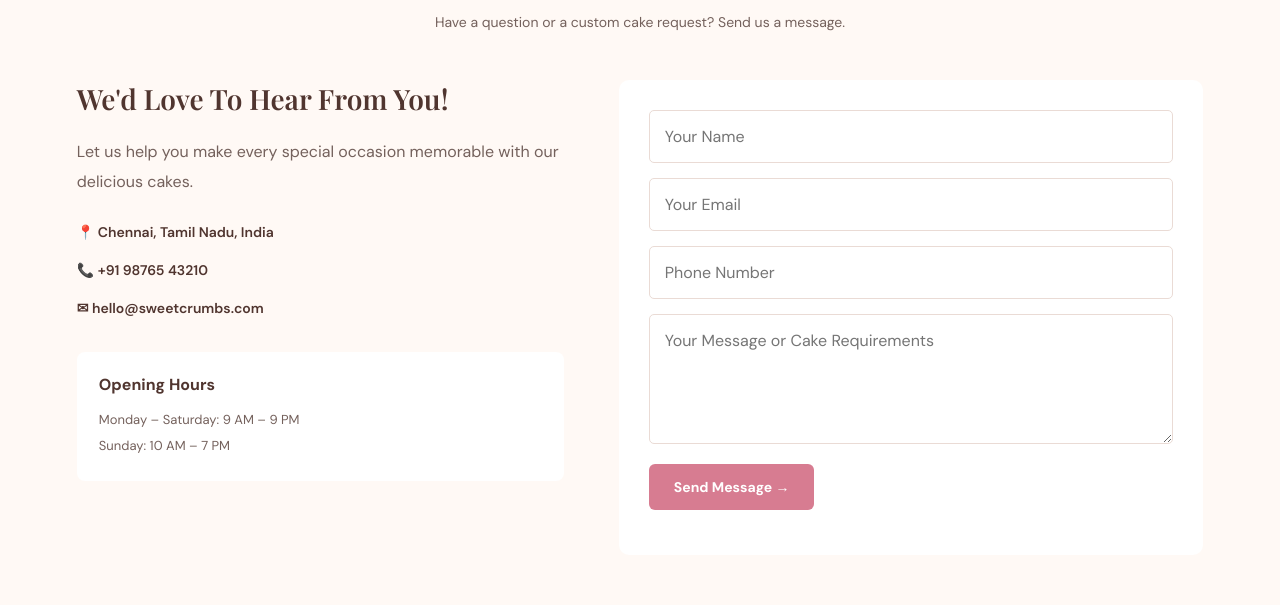
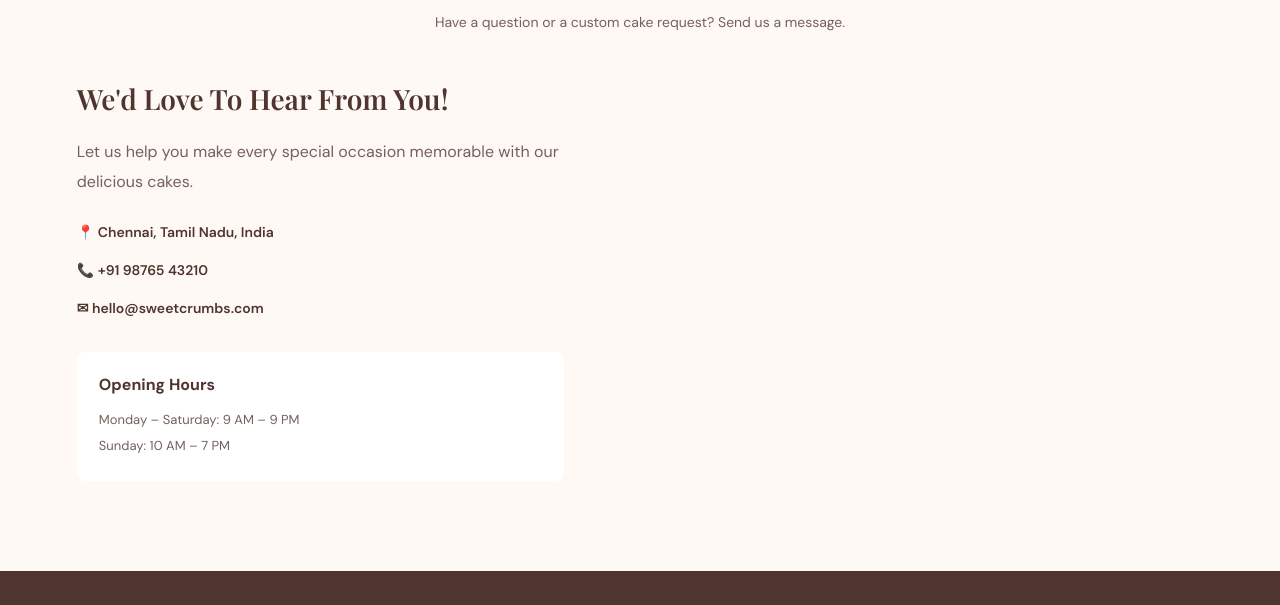
Before and after one commit to sivasankari004/cake-bake, a plain HTML site: page index.html in a window 1280 px wide. Shown: the part 4188-4793 px from the top of the page. Drawn offline with nearby package versions, Linux system fonts and the light colour scheme.

Commit message:
added codes

```diff
--- a/index.html
+++ b/index.html
@@ -363,18 +363,7 @@
                     <p>Monday – Saturday: 9 AM – 9 PM</p>
                     <p>Sunday: 10 AM – 7 PM</p>
                 </div>
-            </div>
 
-            <form class="contact-form" id="contactForm">
-                <input type="text" id="customerName" placeholder="Your Name" required>
-                <input type="email" id="customerEmail" placeholder="Your Email" required>
-                <input type="tel" id="customerPhone" placeholder="Phone Number" required>
-                <textarea id="customerMessage" placeholder="Your Message or Cake Requirements" required></textarea>
-                <button type="submit" class="btn">Send Message →</button>
-                <p id="formMessage"></p>
-            </form>
-
-        </div>
     </div>
 </section>
 
```
